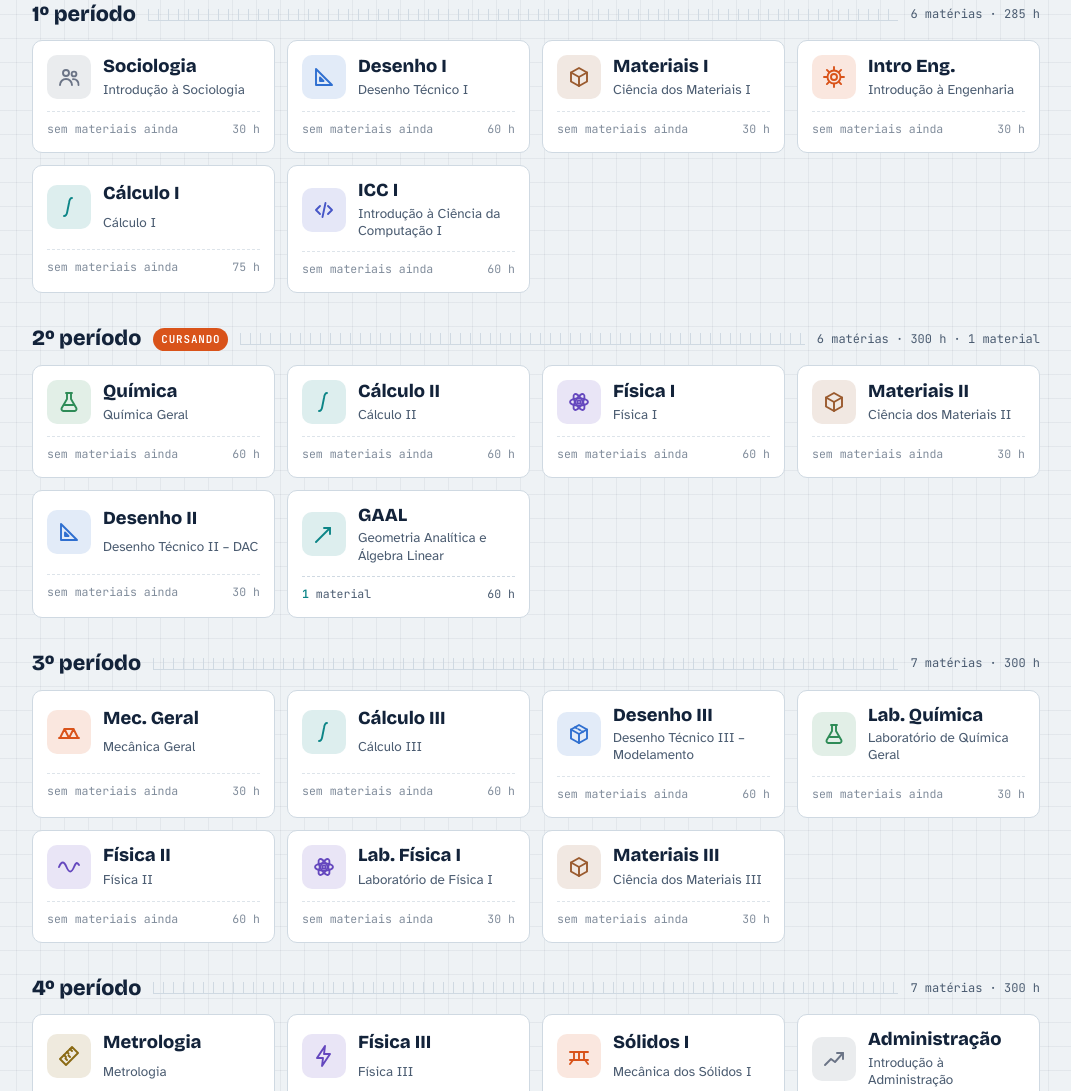
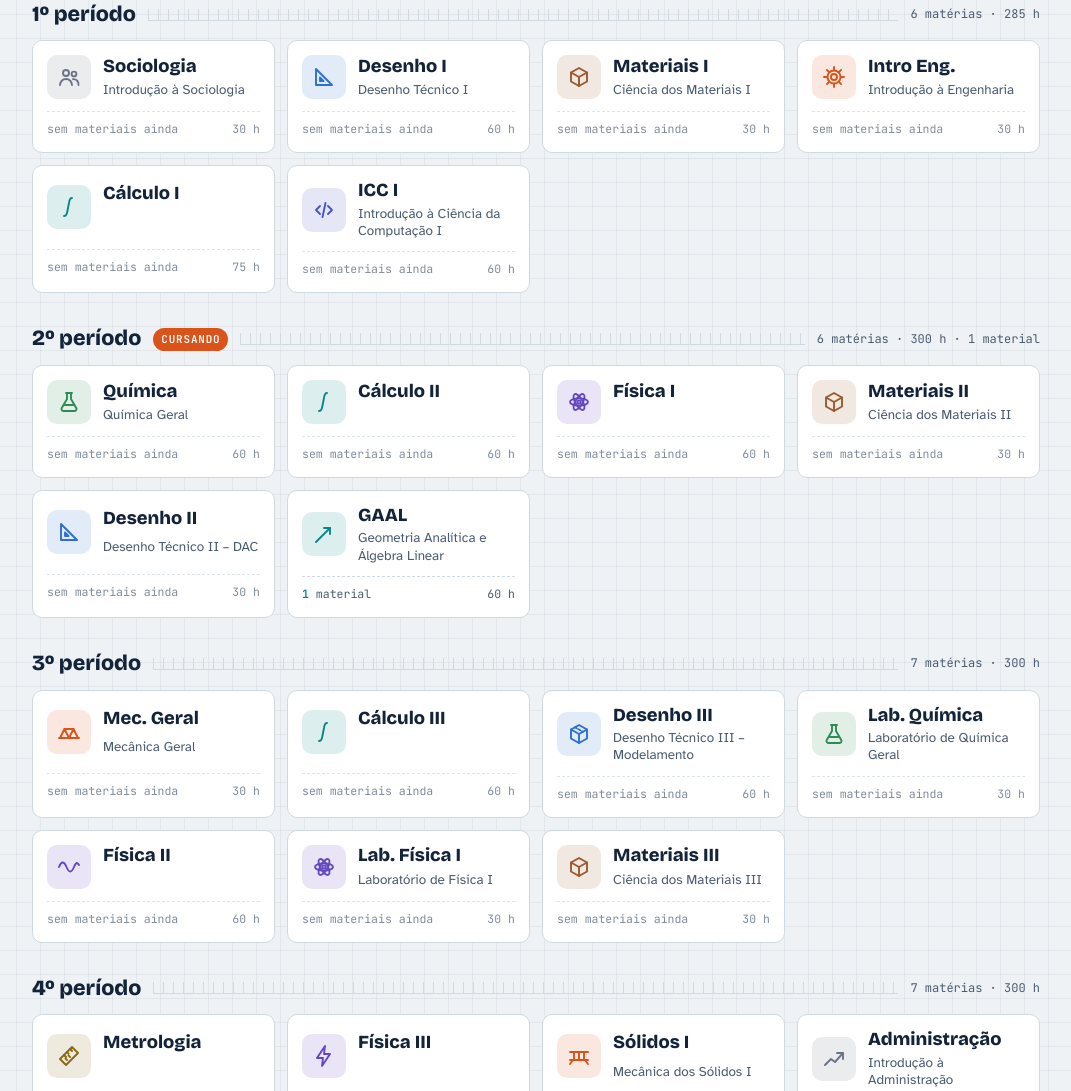
Before and after one commit to GuisBraz/Faculdade-de-bolso, a plain HTML site: page index.html in a window 1280 px wide. Shown: the part 730-1821 px from the top of the page, without its empty margins (104-1175 px from the left). Drawn offline with nearby package versions, Linux system fonts and the light colour scheme.

Commit message:
Oculta nome repetido quando igual à sigla
Co-Authored-By: Claude Opus 5.5 <noreply@anthropic.com>
Claude-Session: https://claude.ai/code/session_01EwjpRZMqSCHUJYT5YrUJ5W

```diff
--- a/index.html
+++ b/index.html
@@ -204,7 +204,7 @@ function fileRow(a,showMat){
 }
 function matCard(m){
   const n=m.arquivos.length;
-  return '<a class="mat'+(n?'':' empty')+'" style="--mc:'+esc(m.cor)+'" href="#m-'+esc(m.id)+'"><span class="ic">'+icon(m.icone)+'</span><span class="sg">'+esc(m.sigla)+'</span><span class="nm">'+esc(m.nome)+'</span>'+
+  return '<a class="mat'+(n?'':' empty')+'" style="--mc:'+esc(m.cor)+'" href="#m-'+esc(m.id)+'"><span class="ic">'+icon(m.icone)+'</span><span class="sg">'+esc(m.sigla)+'</span><span class="nm">'+(m.nome===m.sigla?'&nbsp;':esc(m.nome))+'</span>'+
     '<span class="n"><span>'+(n?'<b>'+n+'</b> '+(n===1?'material':'materiais'):'sem materiais ainda')+'</span><span>'+(m.ch?m.ch+' h':m.periodo+'º')+'</span></span></a>';
 }
 function renderHome(){
```
